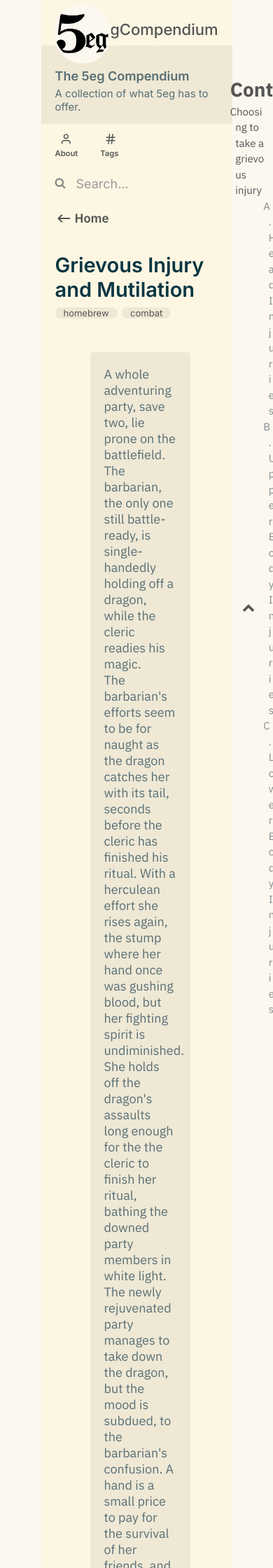
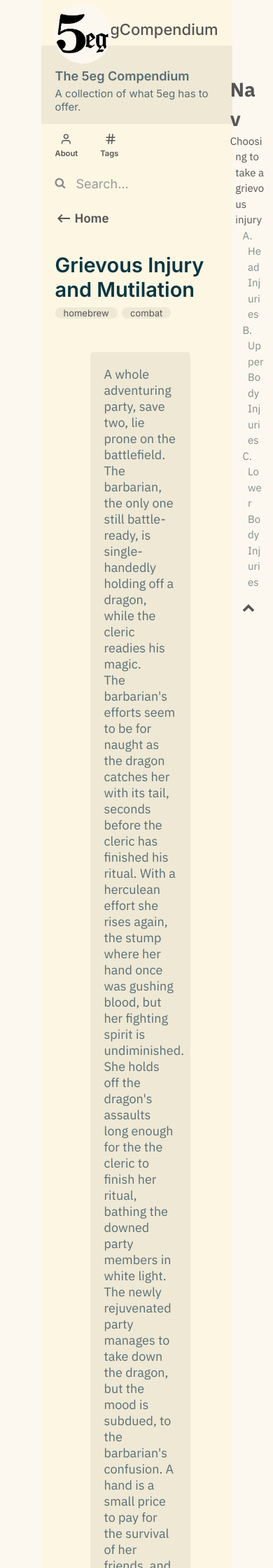
Before and after one commit to 5egeneral/compendium, a Jekyll site: the page built from _notes/20210528-Grievous Injury and Mutilation.md, in a window 390 px wide. Shown: the top 2240 px of the page at 70% size. Built offline with Jekyll 4.4.1, drawn with Linux system fonts in a browser that asks for light colours; the table of contents is made by our own code.

Commit message:
search improvement

```diff
--- /dev/null
+++ b/assets/css/imagecaption_styling.css
@@ -0,0 +1,7 @@
+img[src*="#center"] + em {
+    font-size: 0.75em;
+    opacity: 0.7;
+    text-align: center;
+    padding: 5px 40px;
+    display: block;
+}
--- a/assets/css/style.css
+++ b/assets/css/style.css
@@ -11,6 +11,7 @@
 @import "/assets/css/highlight.css";
 @import "/assets/css/feed_sorting.css";
 @import "/assets/css/toc_styling.css";
+@import "/assets/css/imagecaption_styling.css";
 /* Containers: Body, Container, Box, Main, Header, Content */
 
 html {
@@ -1420,8 +1421,8 @@
  }
  .container .sn-left,
  .container .mn-left {
-  margin-left:-42%;
-  width:30%
+  margin-left:-40%;
+  width:25%
  }
 }
 @media screen and (max-width: 1361px) {
@@ -1432,7 +1433,7 @@
  }
  .sn-left,
  .mn-left {
-  margin-left:-20%;
-  width:10%
+  margin-left:-32%;
+  width:20%
  }
 }
--- a/assets/css/toc_styling.css
+++ b/assets/css/toc_styling.css
@@ -20,6 +20,13 @@
     list-style: none;
     font-size: 15px
 }
+@media screen and (max-width: 840px) {
+    main .section-nav::before {
+    content: "Nav";
+    word-wrap: break-word;
+ }
+}
+
 
 @media screen and (max-width: 1500px) {
  main .section-nav {
@@ -58,3 +65,7 @@
 .toc-entry.active > a{
     color: #555;
 }
+
+.section-nav ul {
+    padding-left: min(20px, 25%);
+}
--- a/search.json
+++ b/search.json
@@ -7,6 +7,7 @@
 
       "title"    : "{{ post.title | strip_html | escape }}",
       "url"      : "{{ post.url }}",
+	  "author"   : "{{ note.author }}",
       "content"  : {{ post.content | strip_html | strip_newline | strip | jsonify }}
 
     },
@@ -17,6 +18,8 @@
 
       "title"    : "{{ note.title | strip_html | escape }}",
       "url"      : "{{ note.url }}",
+	  "author"   : "{{ note.author }}",
+	  "tags"     : "{{ note.tags | join: ', ' }}",
       "content"  : {{ note.content | newline_to_br | strip_newlines | replace: '<br/>', '' | strip | strip_html | strip | jsonify }}
 
     }{% unless forloop.last %},{% endunless %}
--- a/search_notes.json
+++ b/search_notes.json
@@ -7,6 +7,7 @@
 
       "title"    : "{{ note.title | strip_html | escape }}",
       "url"      : "{{ note.url }}",
+	  "author"   : "{{ note.author }}",
       "category" : "{{note.categories | join: ', '}}",
       "tags"     : "{{ note.tags | join: ', ' }}",
       "content"  : {{ note.content | strip_html | strip_newline | strip | jsonify }}
```
